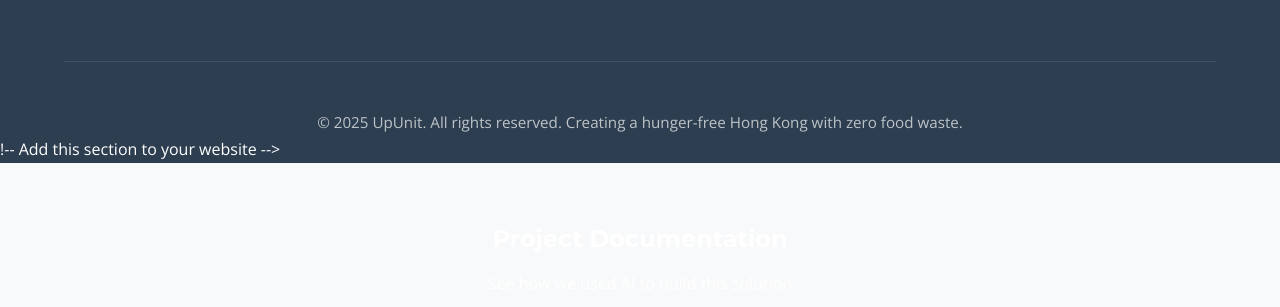
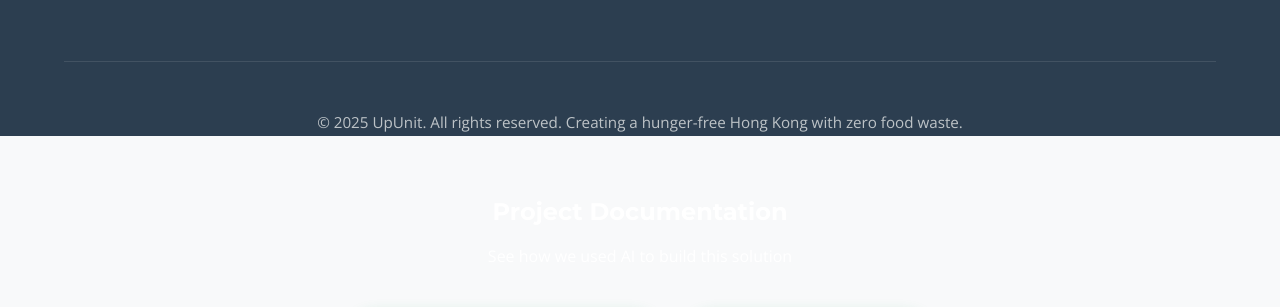
Before and after one commit to Upunit/upunit.github.io, a plain HTML site: page index.html in a window 1280 px wide. Shown: the part 7562-7869 px from the top of the page. Drawn offline with nearby package versions, Linux system fonts and the light colour scheme.

```diff
--- a/index.html
+++ b/index.html
@@ -1186,7 +1186,9 @@
             </div>
         </div>
 
-!-- Add this section to your website -->
+
+
+
 <section id="documentation" style="background: #f8f9fa; padding: 60px 0; text-align: center;">
     <div class="container">
         <h2>Project Documentation</h2>
```
